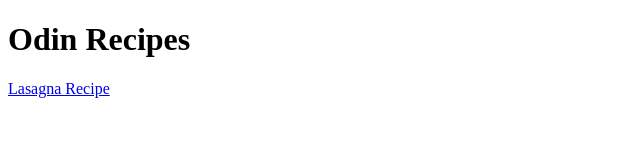
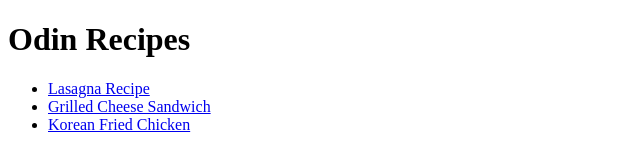
Before and after one commit to reeseyyy/odin-recipes, a plain HTML site: page index.html in a window 1280 px wide. Shown: the whole page, without its empty margins (0-640 px from the left). Drawn offline with Linux system fonts and the light colour scheme.

Commit message:
Added links to index.html for new recipe pages.

```diff
--- a/index.html
+++ b/index.html
@@ -6,6 +6,11 @@
     </head>
     <body>
         <h1>Odin Recipes</h1>
-        <a href="./recipes/lasagna.html" target="_self" rel="noopenner noreferrer">Lasagna Recipe</a>
+        <ul>
+            <li><a href="./recipes/lasagna.html" target="_self" rel="noopenner noreferrer">Lasagna Recipe</a></li>
+            <li><a href="./recipes/grilled-cheese-sandwich.html" target="_self" rel="noopenner noreferrer">Grilled Cheese Sandwich</a></li>
+            <li><a href="./recipes/korean-fried-chicken.html" target="_self" rel="noopenner noreferrer">Korean Fried Chicken</a></li>
+        </ul>
+
     </body>
 </html>
```
